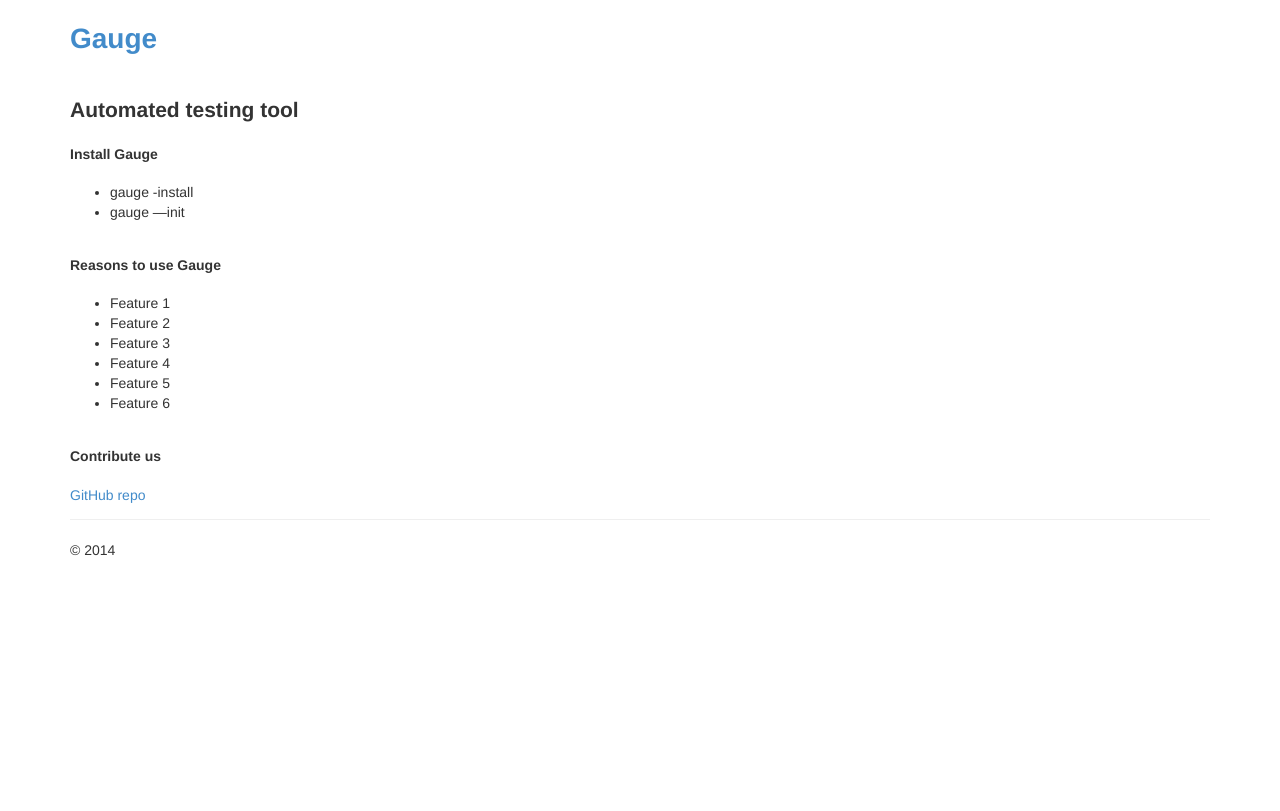
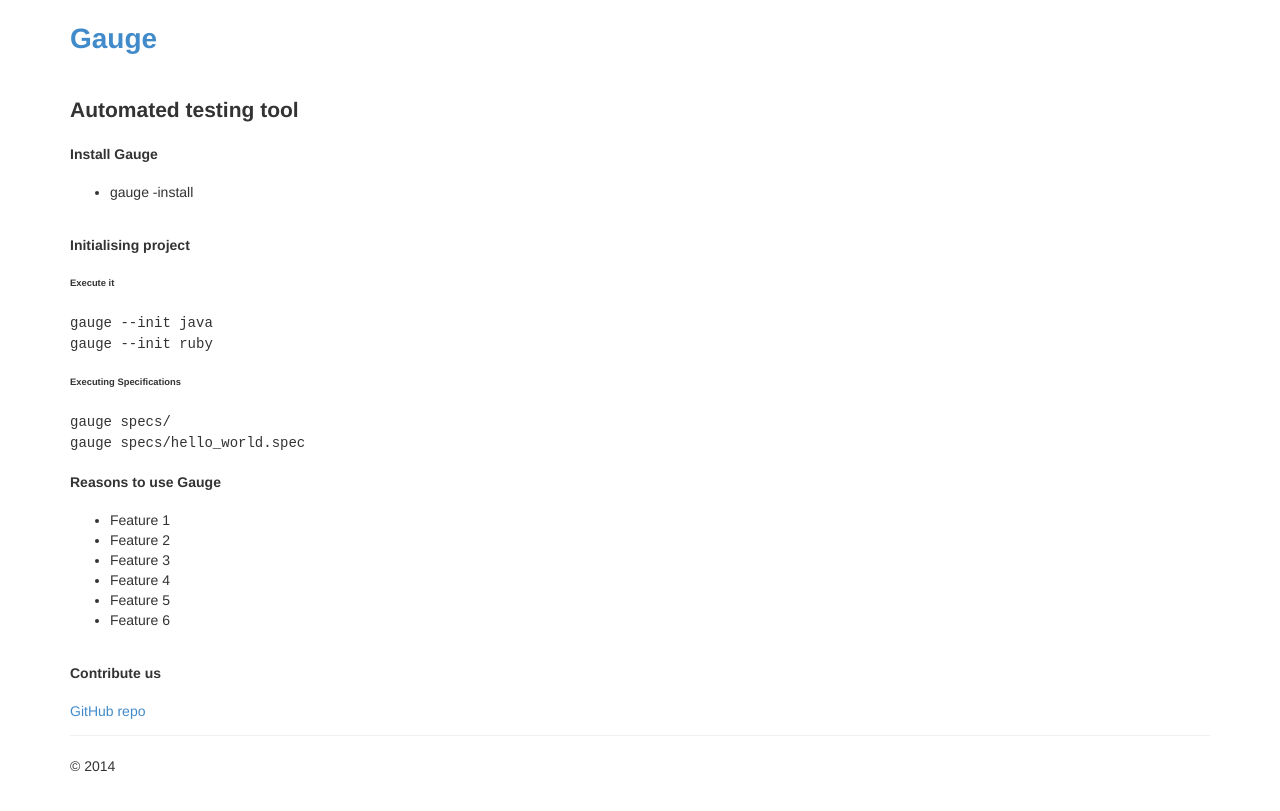
Before and after one commit to getgauge/getgauge.github.io, a Jekyll site: the page built from index.html, in a window 1280 px wide. Shown: the top 811 px of the page. Built offline with Jekyll 4.4.1, drawn with Linux system fonts in a browser that asks for light colours; Markdown is read by kramdown in place of the engine named in the settings.

Commit message:
Some setting up related content

```diff
--- a/index.html
+++ b/index.html
@@ -15,10 +15,32 @@ title: Your New Jekyll Site
 					<li>
 						gauge -install
 					</li>
-					<li>
-						gauge —init
-					</li>
 				</ul>
+			</section>
+		</div>
+	</div>
+</div>
+
+<div class="container">
+	<div class="row">
+		<div class="col-lg-12">
+			<section>
+				<h4>Initialising project</h4>
+
+				<h6>Execute it</h6>
+				<code>
+					gauge --init java
+					  <br/>
+					gauge --init ruby
+				</code>
+
+				<h6>Executing Specifications</h6>
+				<code>
+					gauge specs/
+					  <br/>
+					gauge specs/hello_world.spec
+				</code>
+
 			</section>
 		</div>
 	</div>
```
